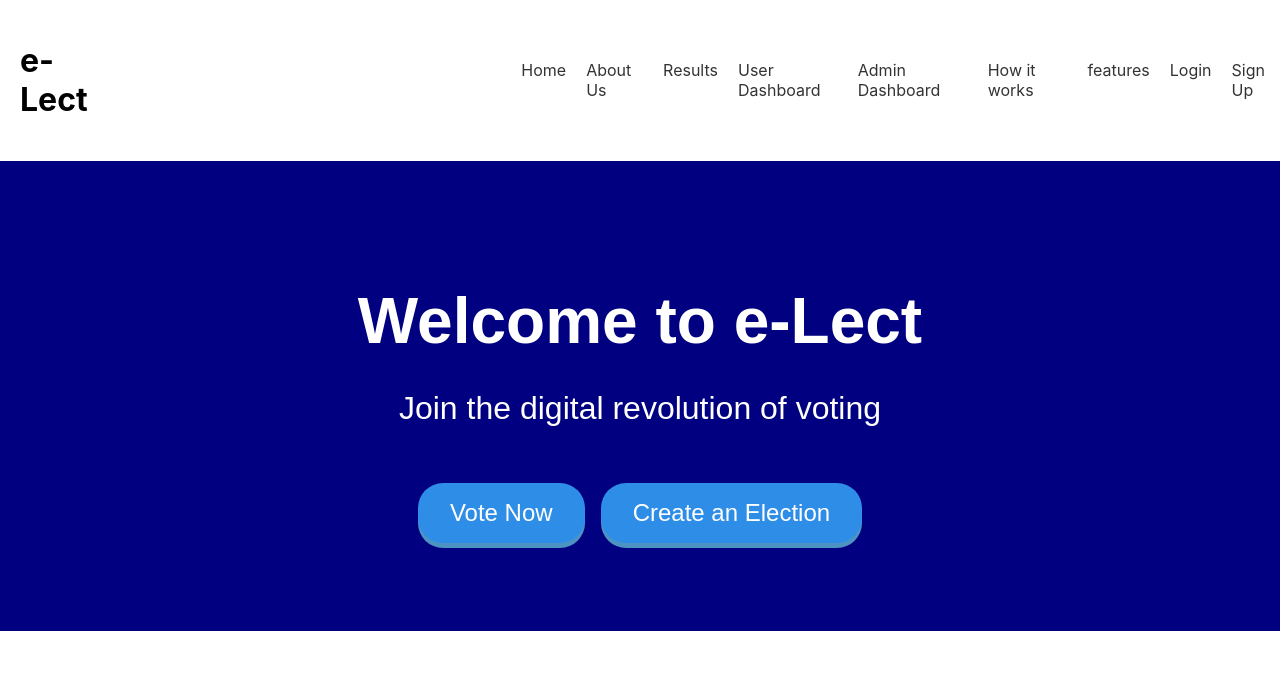
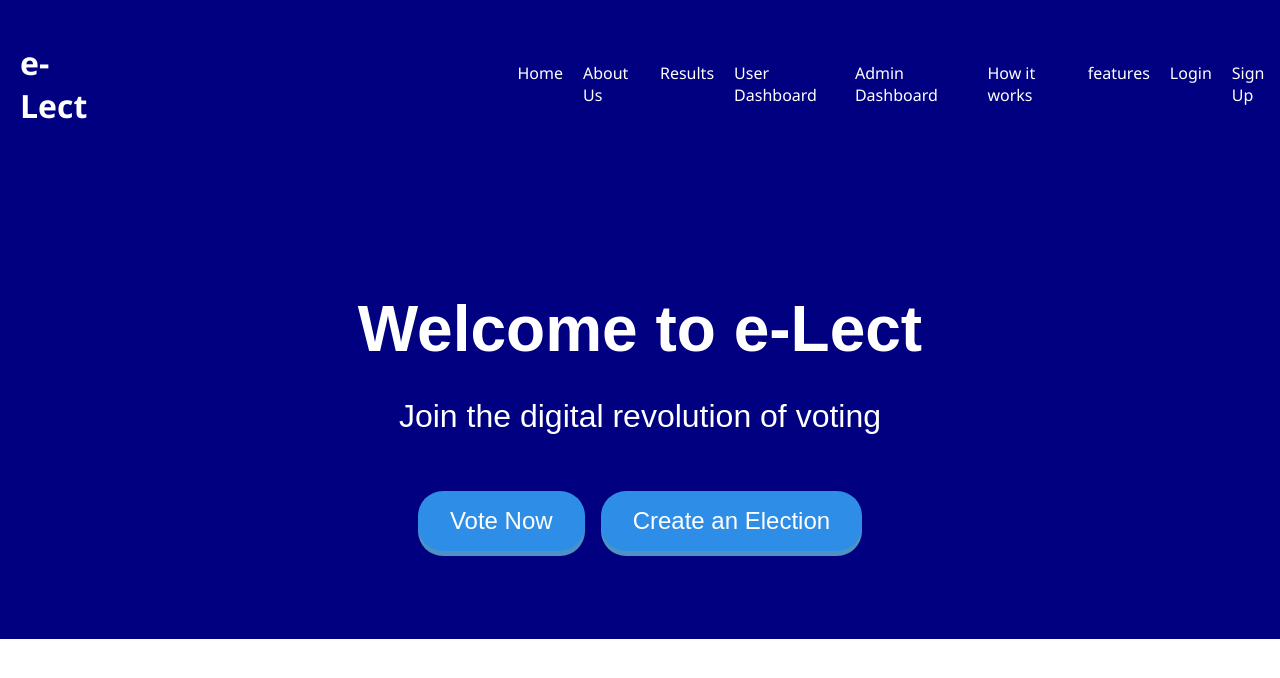
Before and after one commit to KarkiAnmol/Blockchain-eVoting, a React (Create React App) app in the folder frontend/: page / in a window 1280 px wide. Shown: the top 678 px of the page. Built offline with nearby package versions, Linux system fonts and the light colour scheme.

Commit message:
update Header.css file

```diff
--- a/frontend/src/components/Header.css
+++ b/frontend/src/components/Header.css
@@ -1,9 +1,17 @@
+.header {
+  background-color: navy;
+  color: white;
+  font-family: "Segoe UI", Tahoma, Geneva, Verdana, sans-serif;
+}
+
 .header-container {
   display: flex;
 }
+
 .header-logo {
   margin: 20px;
 }
+
 .header-nav {
   display: flex;
   justify-content: space-between;
@@ -23,5 +31,5 @@
 
 .header-nav-link {
   text-decoration: none;
-  color: #333;
+  color: #fff;
 }
```
